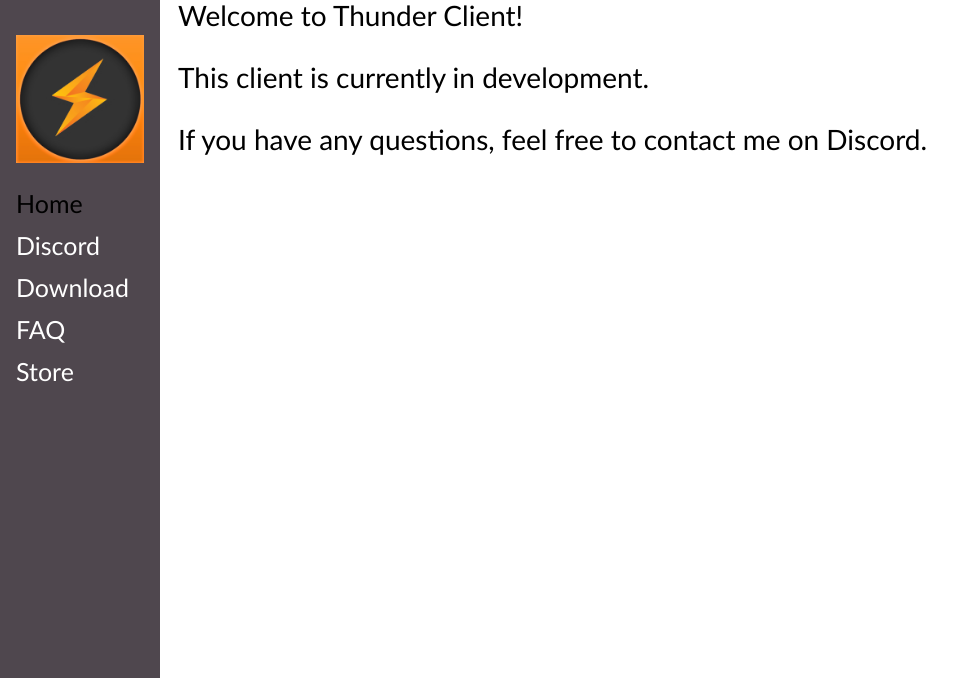
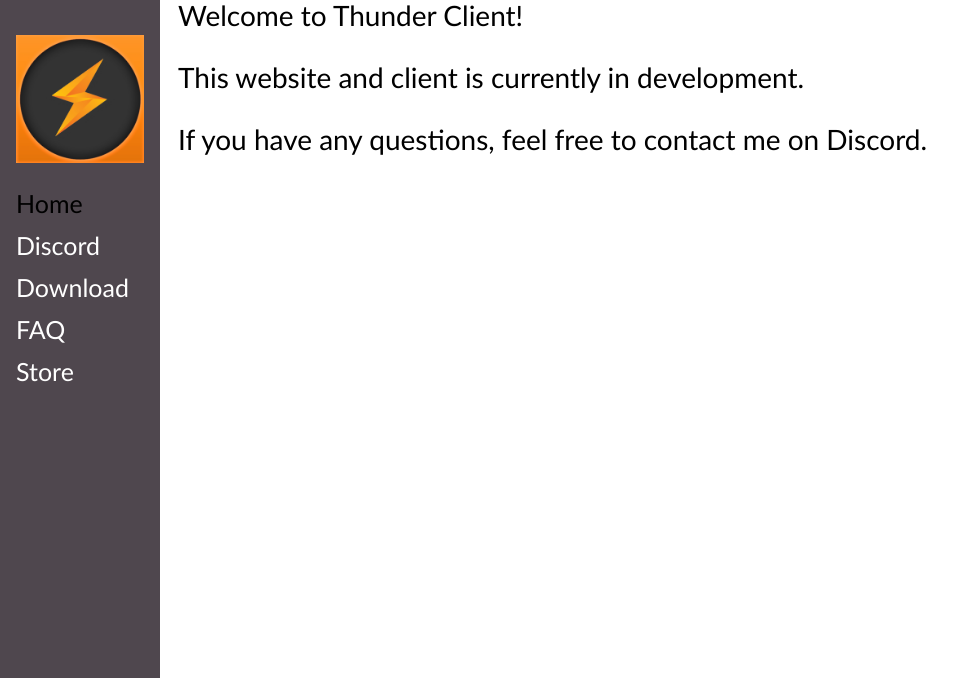
Before and after one commit to thunder-client/thunder-client, a plain HTML site: page index.html in a window 1280 px wide. Shown: the part 122-800 px from the top of the page, without its empty margins (0-973 px from the left). Drawn offline with Linux system fonts and the light colour scheme.

Commit message:
Update index.html

```diff
--- a/index.html
+++ b/index.html
@@ -25,7 +25,7 @@
                 Welcome to Thunder Client!
             </p>
             <p>
-                This client is currently in development.
+                This website and client is currently in development.
             </p>
             <p>
                 If you have any questions, feel free to contact me on Discord.
```
